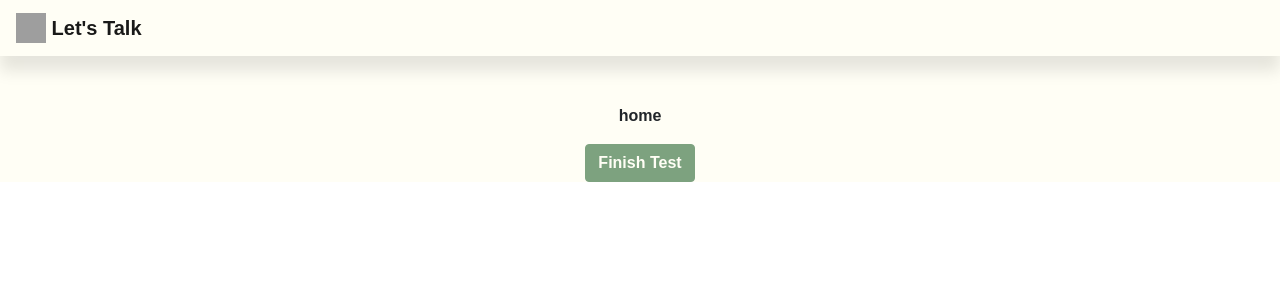
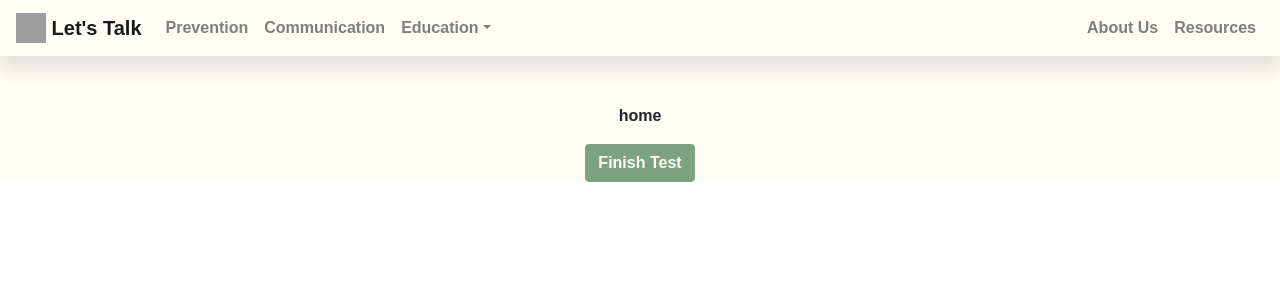
Before and after one commit to williamjessop/I2P, a React (Create React App) app in the folder front-end/: page / in a window 1280 px wide. Shown: the top 300 px of the page. Built offline with nearby package versions, Linux system fonts and the light colour scheme; grey boxes are pictures that could not be loaded.

Commit message:
Nav Bar Update  + 2x Icon packages
Necessary packages added, npm install on pull

```diff
--- a/front-end/package.json
+++ b/front-end/package.json
@@ -7,8 +7,10 @@
     "@testing-library/react": "^11.2.5",
     "@testing-library/user-event": "^12.8.3",
     "bootstrap": "^4.6.0",
+    "bootstrap-icons": "^1.4.1",
     "react": "^17.0.2",
     "react-bootstrap": "^1.5.2",
+    "react-bootstrap-icons": "^1.4.0",
     "react-dom": "^17.0.2",
     "react-router-dom": "^5.2.0",
     "react-scripts": "4.0.3",
--- a/front-end/src/components/Navigation.jsx
+++ b/front-end/src/components/Navigation.jsx
@@ -1,12 +1,12 @@
 import React from 'react';
-import Navbar from 'react-bootstrap/Navbar';
+import { Nav, Navbar, NavDropdown } from 'react-bootstrap'
 import './theme.scss';
 
 function Navigation() {
     return (
-      <div>
-        <Navbar className="navDropShadow" bg="secondary">
-            <Navbar.Brand href="#home">
+      <div className="navContainerDiv">
+        <Navbar sticky="top" collapseOnSelect expand="md" variant="light" className="navDropShadow">
+          <Navbar.Brand href="#home">
             <img
                 alt=""
                 src="/logo.svg"
@@ -15,7 +15,27 @@ function Navigation() {
                 className="d-inline-block align-top"
             />{' '}
             Let's Talk
-            </Navbar.Brand>
+          </Navbar.Brand>
+          <Navbar.Toggle aria-controls="responsive-navbar-nav" />
+          <Navbar.Collapse id="responsive-navbar-nav">
+            <Nav className="mr-auto">
+              <Nav.Link href="#prevention">Prevention</Nav.Link>
+              <Nav.Link href="#communication">Communication</Nav.Link>
+              <NavDropdown title="Education" id="collasible-nav-dropdown">
+                <NavDropdown.Item href="#course/coursename1">Course 1</NavDropdown.Item>
+                <NavDropdown.Item href="#course/coursename2">Course 2</NavDropdown.Item>
+                <NavDropdown.Item href="#course/coursename3">Course 3</NavDropdown.Item>
+                <NavDropdown.Divider />
+                <NavDropdown.Item href="#faq">Need Help?</NavDropdown.Item>
+              </NavDropdown>
+            </Nav>
+            <Nav>
+              <Nav.Link href="#aboutus">About Us</Nav.Link>
+              <Nav.Link eventKey={2} href="#resources">
+                Resources
+              </Nav.Link>
+            </Nav>
+          </Navbar.Collapse>
         </Navbar>
       </div>
     );
--- a/front-end/src/components/SubmitQuizPopup.jsx
+++ b/front-end/src/components/SubmitQuizPopup.jsx
@@ -1,7 +1,6 @@
 import React from 'react';
 import {useState} from 'react';
-import Button from 'react-bootstrap/Button';
-import Modal from 'react-bootstrap/Modal';
+import { Button, Modal } from 'react-bootstrap';
 import './theme.scss';
 
 function SubmitQuizPopup() {
```
Also changed, not shown: 1 other file (tests, documents, lock files or other folders).
